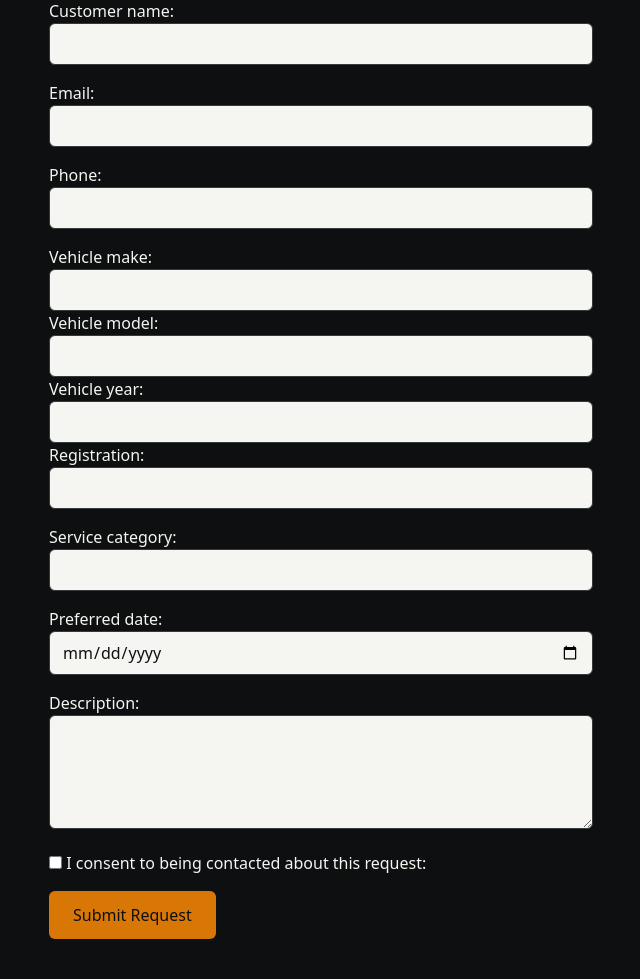
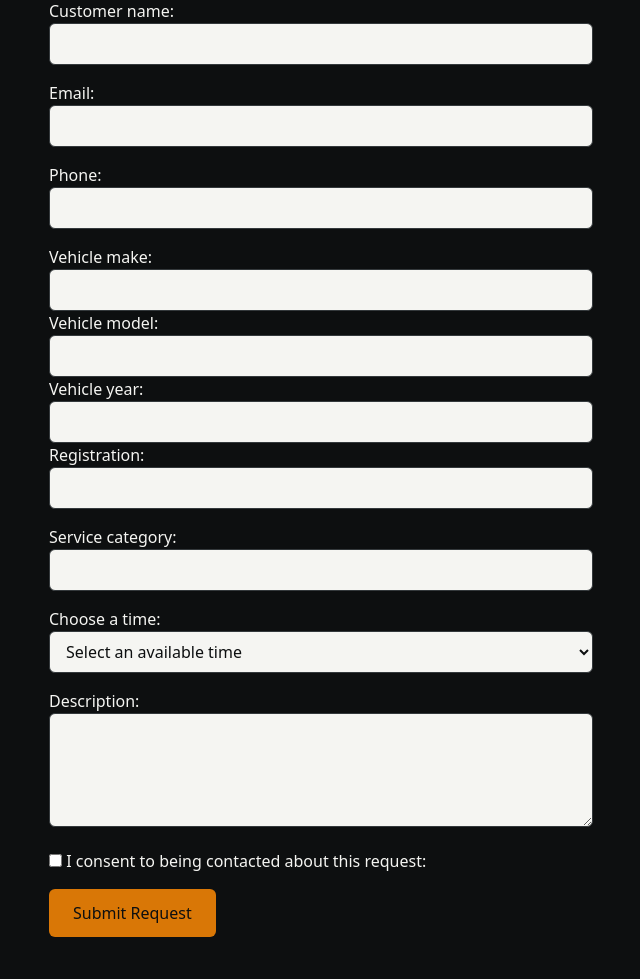
Before and after one commit to Philip-0w0/roadsideautomechanic-django, a Django app: page /booking/ in a window 1280 px wide. Shown: the part 190-1169 px from the top of the page, without its empty margins (319-959 px from the left). Run offline with Django 5.2, Linux system fonts and the light colour scheme; data that the repository does not hold is empty; some libraries are stand-ins or nearby versions.

Commit message:
Fix booking form template to include time slot selection

```diff
--- a/bookings/forms.py
+++ b/bookings/forms.py
@@ -1,5 +1,5 @@
 from django import forms
-from .models import BookingRequest
+from .models import BookingRequest, AvailabilitySlot
 from accounts.models import Vehicle
 
 class BookingForm(forms.ModelForm):
@@ -9,21 +9,30 @@ class BookingForm(forms.ModelForm):
         empty_label="+ Add a new vehicle",
         label="Vehicle",
     )
+    slot = forms.ModelChoiceField(
+        queryset=AvailabilitySlot.objects.none(),
+        required=True,
+        label="Choose a time",
+        empty_label="Select an available time",
+    )
     consent = forms.BooleanField(required=True, label="I consent to being contacted about this request")
 
     class Meta:
         model = BookingRequest
         fields = [
             'customer_name', 'email', 'phone', 'vehicle_make', 'vehicle_model',
-            'vehicle_year', 'registration', 'service_category', 'preferred_date', 'description',
+            'vehicle_year', 'registration', 'service_category', 'description',
         ]
         widgets = {
             'description': forms.Textarea(attrs={'rows': 4}),
-            'preferred_date': forms.DateInput(attrs={'type': 'date'}),
         }
 
-    def __init__(self, *args, user=None, **kwargs):
+    def __init__(self, *args, user=None, available_slots=None, **kwargs):
         super().__init__(*args, **kwargs)
+
+        if available_slots is not None:
+            self.fields['slot'].queryset = available_slots
+
         self.show_vehicle_dropdown = False
         if user is not None and user.is_authenticated and user.vehicles.exists():
             self.fields['vehicle'].queryset = user.vehicles.all()
--- a/bookings/templates/bookings/booking_form.html
+++ b/bookings/templates/bookings/booking_form.html
@@ -25,7 +25,14 @@
     </div>
 
     <div>{{ form.service_category.label_tag }} {{ form.service_category }}</div>
-    <div>{{ form.preferred_date.label_tag }} {{ form.preferred_date }}</div>
+
+    <div>
+      {{ form.slot.label_tag }} {{ form.slot }}
+      {% if form.slot.errors %}
+        <p style="color: #ef4444;" class="text-sm">{{ form.slot.errors.0 }}</p>
+      {% endif %}
+    </div>
+
     <div>{{ form.description.label_tag }} {{ form.description }}</div>
     <div>{{ form.consent }} {{ form.consent.label_tag }}</div>
 
--- a/bookings/views.py
+++ b/bookings/views.py
@@ -1,9 +1,9 @@
 from django.shortcuts import render, redirect
+from django.db import transaction
+from django.db.models import Count, F
 from .forms import BookingForm
+from .models import AvailabilitySlot
 from accounts.models import Vehicle
-
-from django.db.models import Count, F
-from .models import AvailabilitySlot
 
 def get_available_slots():
     return AvailabilitySlot.objects.filter(
@@ -14,41 +14,52 @@ def get_available_slots():
 
 
 def booking_create(request):
+    available_slots = get_available_slots()
+
     if request.method == 'POST':
         if request.POST.get('website'):
             return redirect('booking_success')
 
-        form = BookingForm(request.POST, user=request.user)
+        form = BookingForm(request.POST, user=request.user, available_slots=available_slots)
         if form.is_valid():
-            booking = form.save(commit=False)
+            with transaction.atomic():
+                # Re-check the slot is still available right before saving —
+                # closes the gap between page load and submission.
+                slot = form.cleaned_data['slot']
+                fresh_slot = AvailabilitySlot.objects.select_for_update().get(id=slot.id)
+                current_count = fresh_slot.bookingrequest_set.count()
 
-            selected_vehicle = form.cleaned_data.get('vehicle') if 'vehicle' in form.cleaned_data else None
+                if current_count >= fresh_slot.max_bookings:
+                    form.add_error('slot', 'Sorry, that time was just booked. Please choose another.')
+                    return render(request, 'bookings/booking_form.html', {'form': form})
 
-            if selected_vehicle:
-                booking.vehicle = selected_vehicle
-                booking.vehicle_make = selected_vehicle.make
-                booking.vehicle_model = selected_vehicle.model
-                booking.vehicle_year = selected_vehicle.year
-                booking.registration = selected_vehicle.registration
-            elif request.user.is_authenticated and form.cleaned_data.get('vehicle_make'):
-                # Logged-in customer entered a new vehicle manually — save it
-                # to their account so it's available next time.
-                new_vehicle = Vehicle.objects.create(
-                    owner=request.user,
-                    make=form.cleaned_data['vehicle_make'],
-                    model=form.cleaned_data['vehicle_model'],
-                    year=form.cleaned_data['vehicle_year'],
-                    registration=form.cleaned_data.get('registration', ''),
-                )
-                booking.vehicle = new_vehicle
+                booking = form.save(commit=False)
+                booking.slot = fresh_slot
 
-            if request.user.is_authenticated:
-                booking.customer = request.user
+                selected_vehicle = form.cleaned_data.get('vehicle') if 'vehicle' in form.cleaned_data else None
+                if selected_vehicle:
+                    booking.vehicle = selected_vehicle
+                    booking.vehicle_make = selected_vehicle.make
+                    booking.vehicle_model = selected_vehicle.model
+                    booking.vehicle_year = selected_vehicle.year
+                    booking.registration = selected_vehicle.registration
+                elif request.user.is_authenticated and form.cleaned_data.get('vehicle_make'):
+                    new_vehicle = Vehicle.objects.create(
+                        owner=request.user,
+                        make=form.cleaned_data['vehicle_make'],
+                        model=form.cleaned_data['vehicle_model'],
+                        year=form.cleaned_data['vehicle_year'],
+                        registration=form.cleaned_data.get('registration', ''),
+                    )
+                    booking.vehicle = new_vehicle
 
-            booking.save()
+                if request.user.is_authenticated:
+                    booking.customer = request.user
+
+                booking.save()
             return redirect('booking_success')
     else:
-        form = BookingForm(user=request.user)
+        form = BookingForm(user=request.user, available_slots=available_slots)
 
     return render(request, 'bookings/booking_form.html', {'form': form})
 
```
